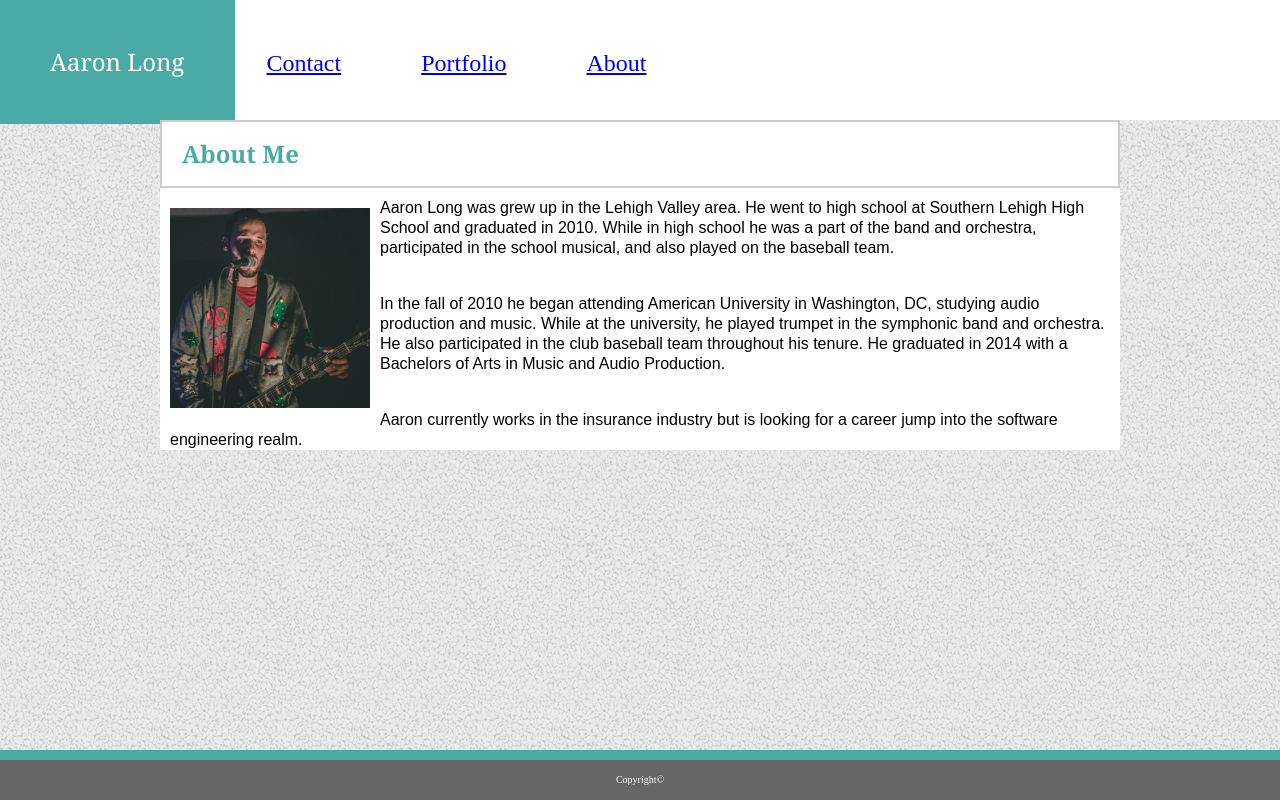
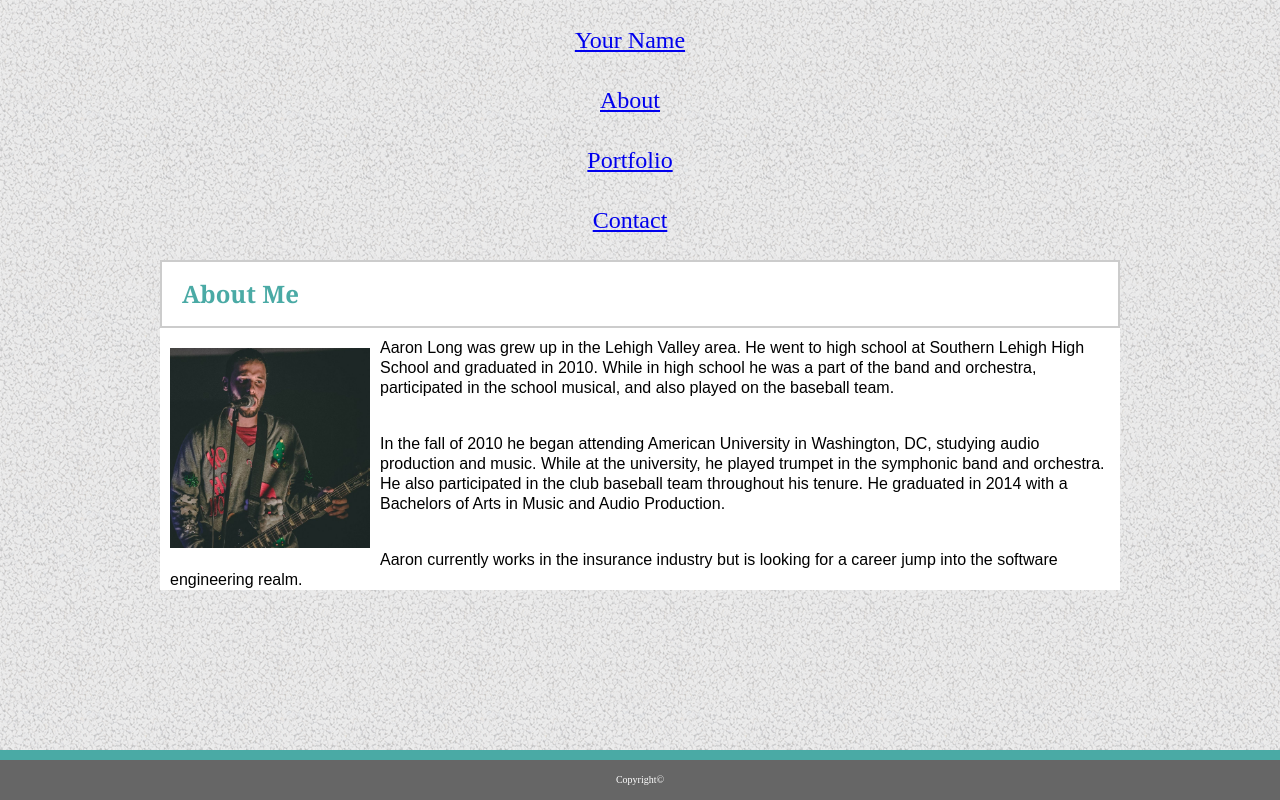
Before and after one commit to aaronlng/Basic-Portfolio, a plain HTML site: page index.html in a window 1280 px wide. Drawn offline with Linux system fonts and the light colour scheme.

Commit message:
update nav section

```diff
--- a/index.html
+++ b/index.html
@@ -3,22 +3,23 @@
 
     <head>
         <meta charset="UTF-8">
-        <title>Aaron Long</title>
+        <title>Aaron Long : About</title>
         <link rel="stylesheet" type="text/css" href="assets/css/reset.css">
         <link rel="stylesheet" type="text/css" href="assets/css/style.css">
     </head>
 
     <body>
 
-            <div class="navbar">
-
-                <ul>
-                    <li><h1>Aaron Long</h1></li>
-                    <li><a href="contact.html">Contact</a></li>
-                    <li><a href="portfolio.html">Portfolio</a></li>
-                    <li><a href="index.html">About</a></li>
-                </ul>
+        <header id="masthead">
+            <div class="container">
+              <a href="index.html" id="logo">Your Name</a>
+              <nav>
+                <a href="index.html">About</a>
+                <a href="portfolio.html">Portfolio</a>
+                <a href="contact.html">Contact</a>
+              </nav>
             </div>
+          </header>
 
         <div class="indexmain">
 
```
